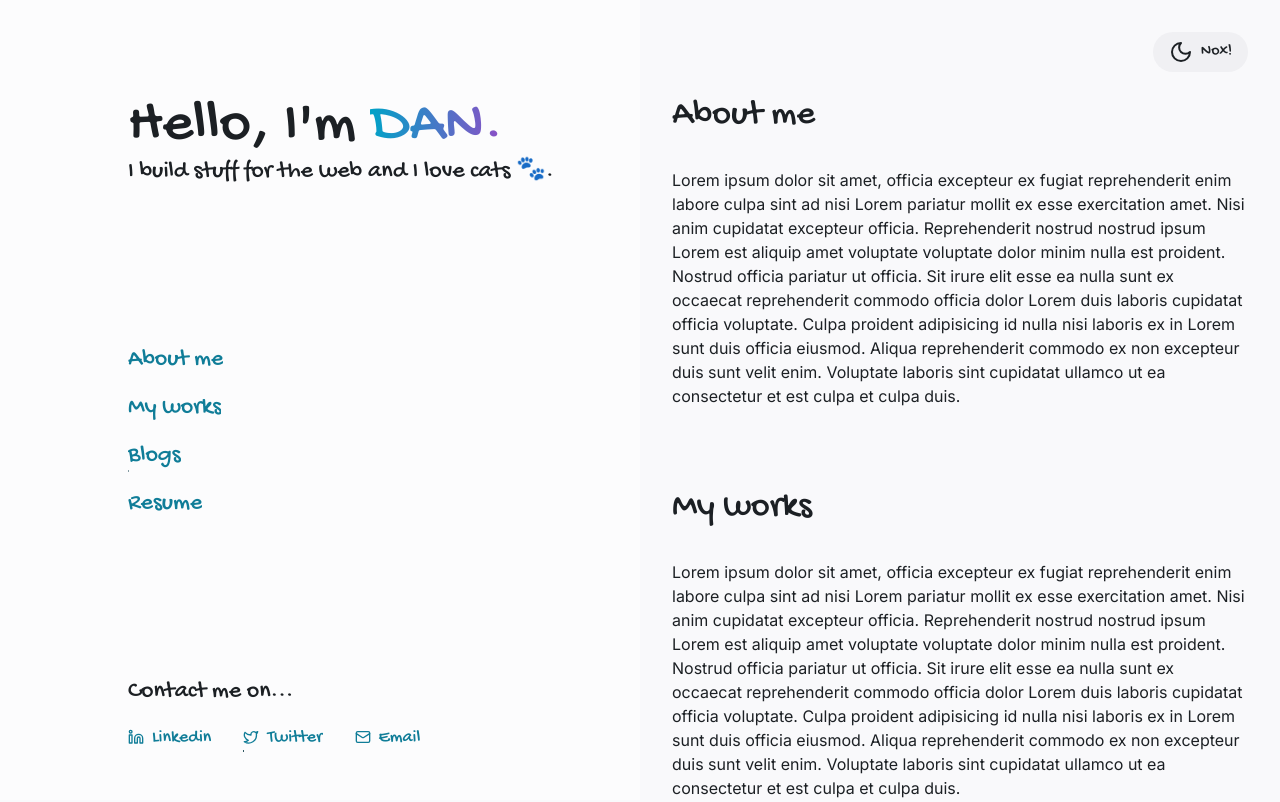
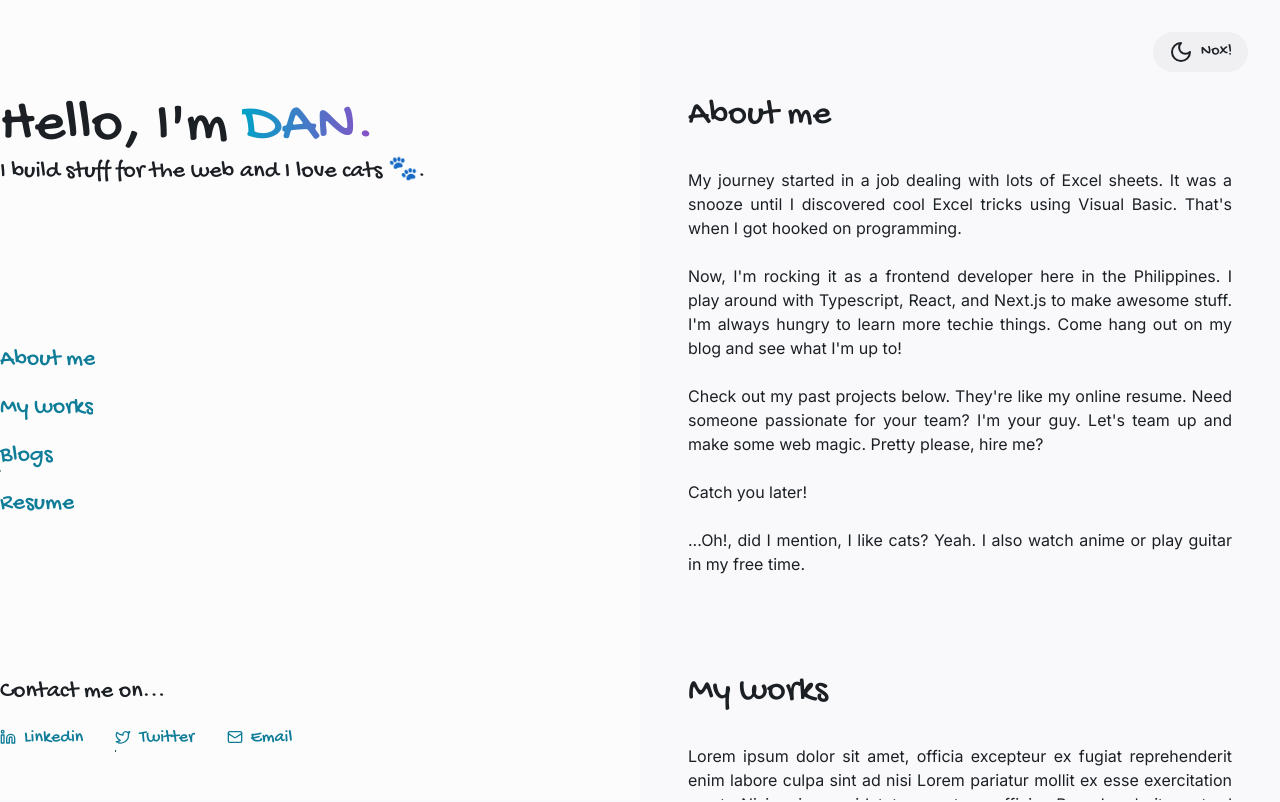
Before and after one commit to danjvarela/portfolio-website, a Next.js app: page / in a window 1280 px wide. Shown: the top 802 px of the page. Built offline with nearby package versions, Linux system fonts and the light colour scheme.

Commit message:
add content and fix scrolling

```diff
--- a/app/layout.tsx
+++ b/app/layout.tsx
@@ -24,7 +24,7 @@ export default function RootLayout({
           gochi.className,
           inter.variable,
           "dark:text-rx-slatedark12 text-rx-slatelight12",
-          "dark:bg-rx-slatedark2 bg-rx-slatelight2",
+          "dark:bg-rx-slatedark2 bg-rx-slatelight2 h-screen",
         )}
       >
         <Providers>{children}</Providers>
--- a/app/page.tsx
+++ b/app/page.tsx
@@ -3,9 +3,14 @@ import NavLink from "@/components/home/nav-link";
 import ThemeSwitcher from "@/components/theme-switcher";
 import { cn } from "@/lib/utils";
 import { Linkedin, LucideProps, Twitter, Mail } from "lucide-react";
+import { ComponentProps } from "react";
 
 const iconProps: LucideProps = {
   className: "w-4 h-4 mb-[2px]",
+};
+
+const sectionProps: ComponentProps<"section"> = {
+  className: "before:block before:h-24",
 };
 
 export default function Home() {
@@ -17,7 +22,7 @@ export default function Home() {
           "flex justify-end z-50",
         )}
       >
-        <div className="w-full max-w-lg h-full pt-24 pb-12 flex flex-col justify-between">
+        <div className="w-full max-w-2xl h-full pt-24 pb-12 flex flex-col justify-between">
           <div>
             <div className="text-6xl">
               Hello, I'm <GradientText>DAN.</GradientText>
@@ -28,10 +33,10 @@ export default function Home() {
           </div>
 
           <div className="flex flex-col gap-4">
-            <NavLink text="About me" />
-            <NavLink text="My works" />
-            <NavLink text="Blogs" />
-            <NavLink text="Resume" />
+            <NavLink text="About me" href="#about-me" />
+            <NavLink text="My works" href="#my-works" />
+            <NavLink text="Blogs" href="#blogs" />
+            <NavLink text="Resume" href="#resume" />
           </div>
 
           <div className="flex flex-col gap-4">
@@ -57,12 +62,42 @@ export default function Home() {
         </div>
       </div>
 
-      <div className="w-full flex justify-end">
-        <div className="w-1/2 px-8 pt-24 pb-20 flex flex-col gap-20">
-          <section>
-            <h1 className="text-4xl mb-8" id="about-me">
-              About me
-            </h1>
+      <div
+        className="w-full flex h-full max-h-full overflow-y-auto"
+        style={{
+          scrollBehavior: "smooth",
+        }}
+      >
+        <div className="w-1/2 max-w-2xl ml-[50%] px-12 pb-20 flex flex-col text-justify h-fit">
+          <section id="about-me" {...sectionProps}>
+            <h1 className="text-4xl mb-8">About me</h1>
+            <p className="font-sans">
+              My journey started in a job dealing with lots of Excel sheets. It
+              was a snooze until I discovered cool Excel tricks using Visual
+              Basic. That's when I got hooked on programming.
+              <br />
+              <br />
+              Now, I'm rocking it as a frontend developer here in the
+              Philippines. I play around with Typescript, React, and Next.js to
+              make awesome stuff. I'm always hungry to learn more techie things.
+              Come hang out on my blog and see what I'm up to!
+              <br />
+              <br />
+              Check out my past projects below. They're like my online resume.
+              Need someone passionate for your team? I'm your guy. Let's team up
+              and make some web magic. Pretty please, hire me?
+              <br />
+              <br />
+              Catch you later!
+              <br />
+              <br />
+              ...Oh!, did I mention, I like cats? Yeah. I also watch anime or
+              play guitar in my free time.
+            </p>
+          </section>
+
+          <section id="my-works" {...sectionProps}>
+            <h1 className="text-4xl mb-8">My works</h1>
             <p className="font-sans">
               Lorem ipsum dolor sit amet, officia excepteur ex fugiat
               reprehenderit enim labore culpa sint ad nisi Lorem pariatur mollit
@@ -79,27 +114,7 @@ export default function Home() {
             </p>
           </section>
 
-          <section>
-            <h1 className="text-4xl mb-8" id="my-works">
-              My works
-            </h1>
-            <p className="font-sans">
-              Lorem ipsum dolor sit amet, officia excepteur ex fugiat
-              reprehenderit enim labore culpa sint ad nisi Lorem pariatur mollit
-              ex esse exercitation amet. Nisi anim cupidatat excepteur officia.
-              Reprehenderit nostrud nostrud ipsum Lorem est aliquip amet
-              voluptate voluptate dolor minim nulla est proident. Nostrud
-              officia pariatur ut officia. Sit irure elit esse ea nulla sunt ex
-              occaecat reprehenderit commodo officia dolor Lorem duis laboris
-              cupidatat officia voluptate. Culpa proident adipisicing id nulla
-              nisi laboris ex in Lorem sunt duis officia eiusmod. Aliqua
-              reprehenderit commodo ex non excepteur duis sunt velit enim.
-              Voluptate laboris sint cupidatat ullamco ut ea consectetur et est
-              culpa et culpa duis.
-            </p>
-          </section>
-
-          <section>
+          <section id="blogs" {...sectionProps}>
             <h1 className="text-4xl mb-8" id="my-works">
               Blogs
             </h1>
@@ -119,7 +134,7 @@ export default function Home() {
             </p>
           </section>
 
-          <section>
+          <section id="resume" {...sectionProps}>
             <h1 className="text-4xl mb-8" id="my-works">
               Resume
             </h1>
```
Also changed, not shown: assets/wand-dark.png, assets/wand-light.png.
